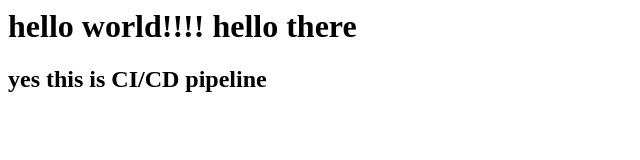
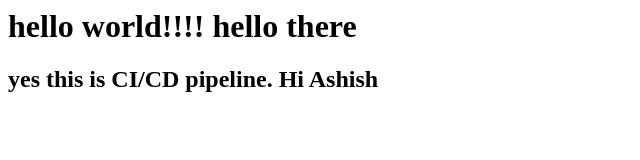
Before and after one commit to dagadi-p/mytestingproject, a plain HTML site: page index.html in a window 1280 px wide. Shown: the whole page, without its empty margins (0-640 px from the left). Drawn offline with Linux system fonts and the light colour scheme.

Commit message:
Update index.html

```diff
--- a/index.html
+++ b/index.html
@@ -4,6 +4,6 @@ Jenkins Deployment
 </title>
 <body>
 <h1>hello world!!!! hello there</h1>
-<h2>yes this is CI/CD pipeline</h2>
+<h2>yes this is CI/CD pipeline. Hi Ashish</h2>
 </body>
 </html>
```
